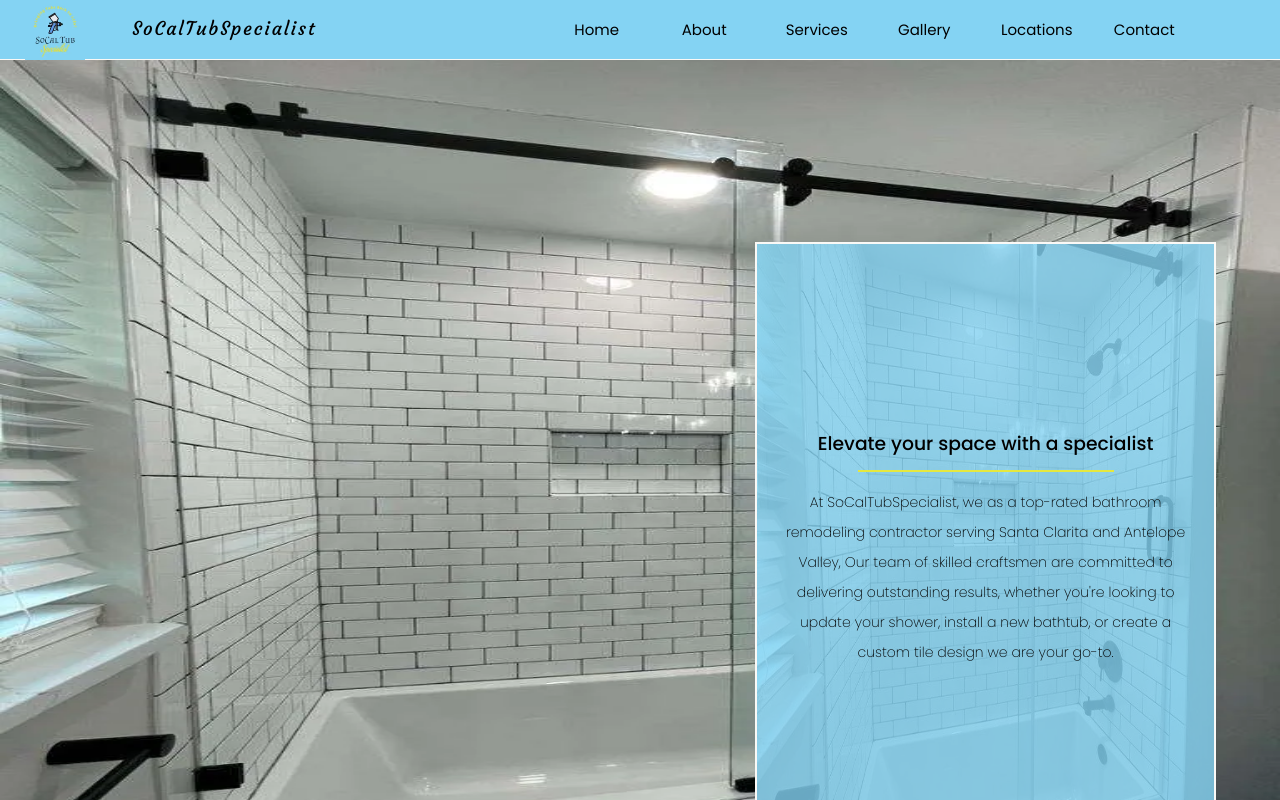
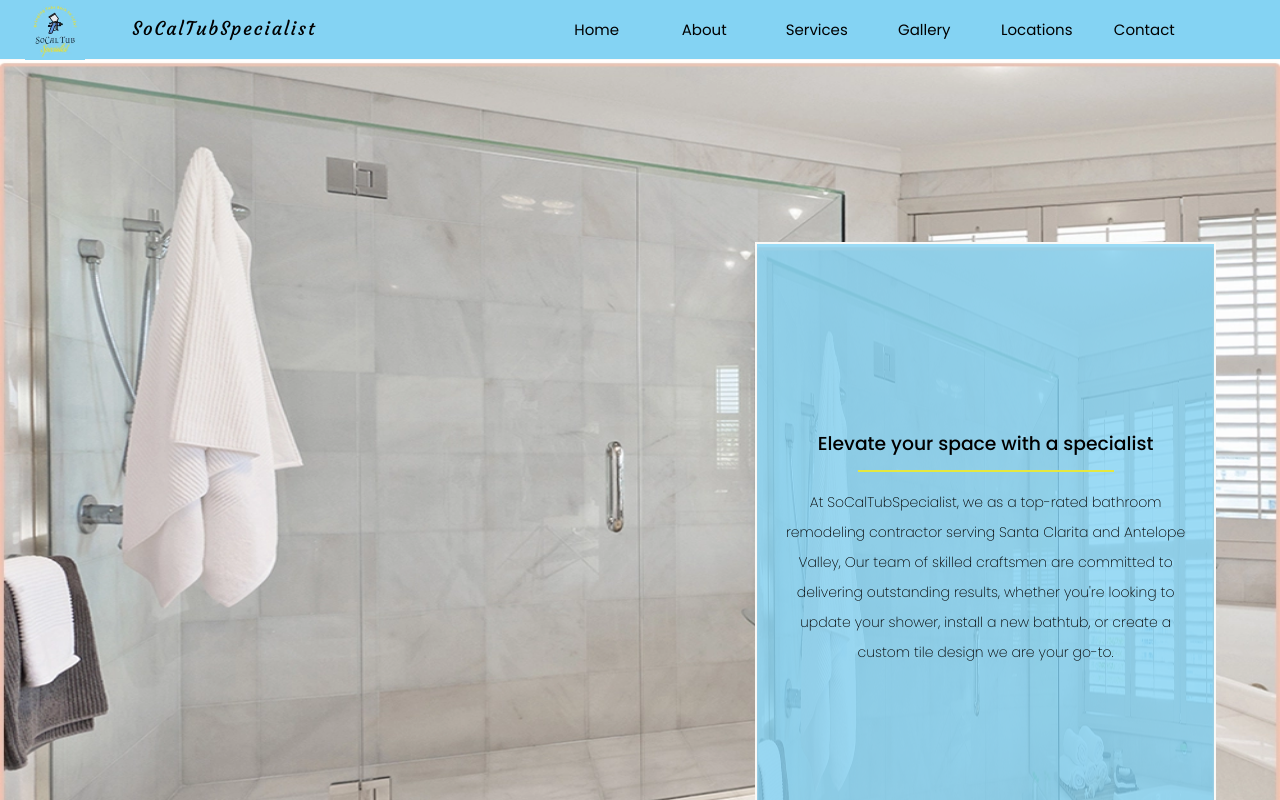
Before and after one commit to Tybenson0/socaltubs, a React (Create React App) app: page / in a window 1280 px wide. Shown: the top 800 px of the page. Built offline with nearby package versions, Linux system fonts and the light colour scheme.

Commit message:
change made to desktop image

```diff
--- a/src/index.css
+++ b/src/index.css
@@ -59,10 +59,9 @@ html {
         font-family: poppins;
     }
     .home {
-        background-image: url(/public/homeimage.webp);
+        background-image: url(/public/gallery/g-3.webp);
         background-size: 100% 110vh;
         background-attachment: fixed;
-        background-position: center;
     }
 }
 p {
```
